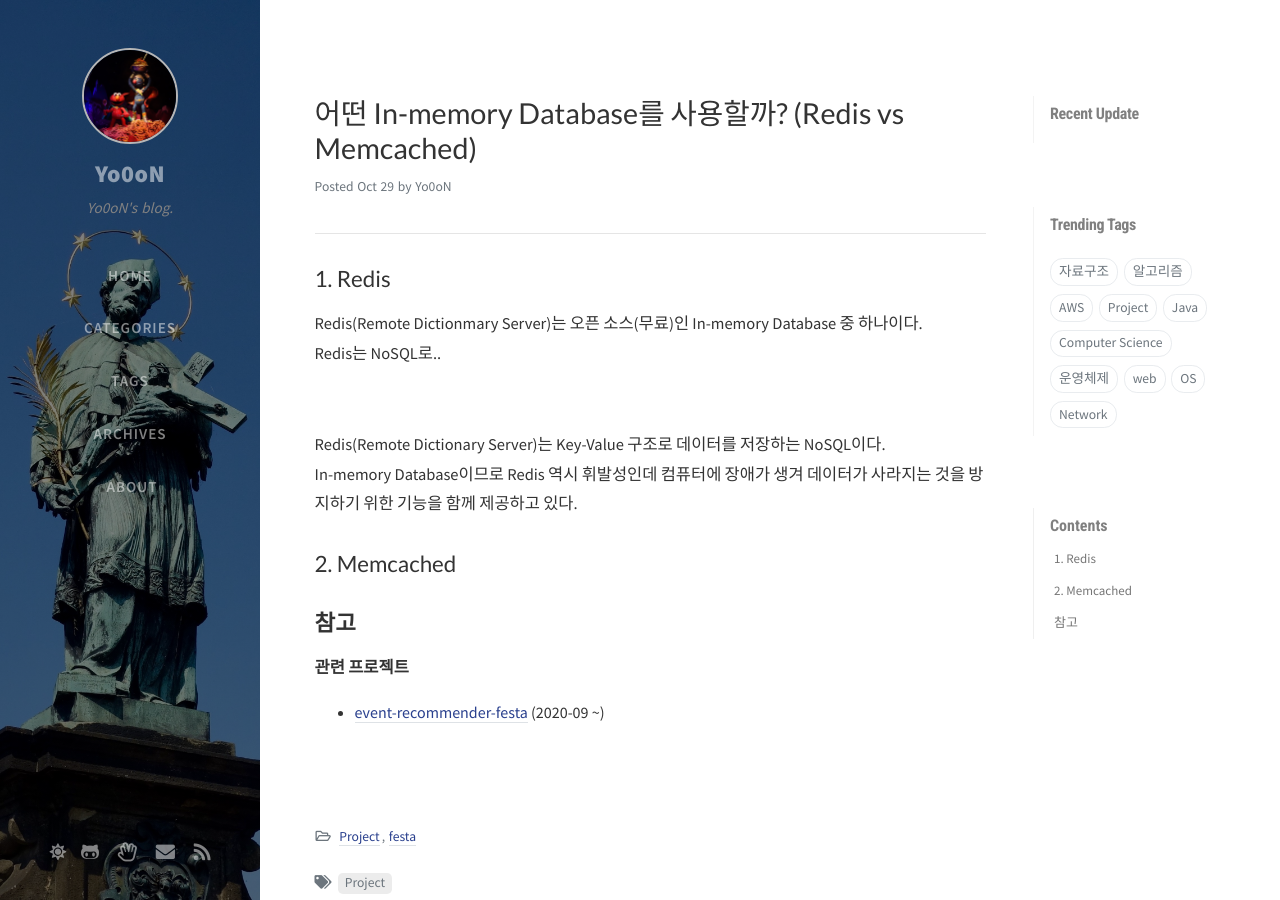
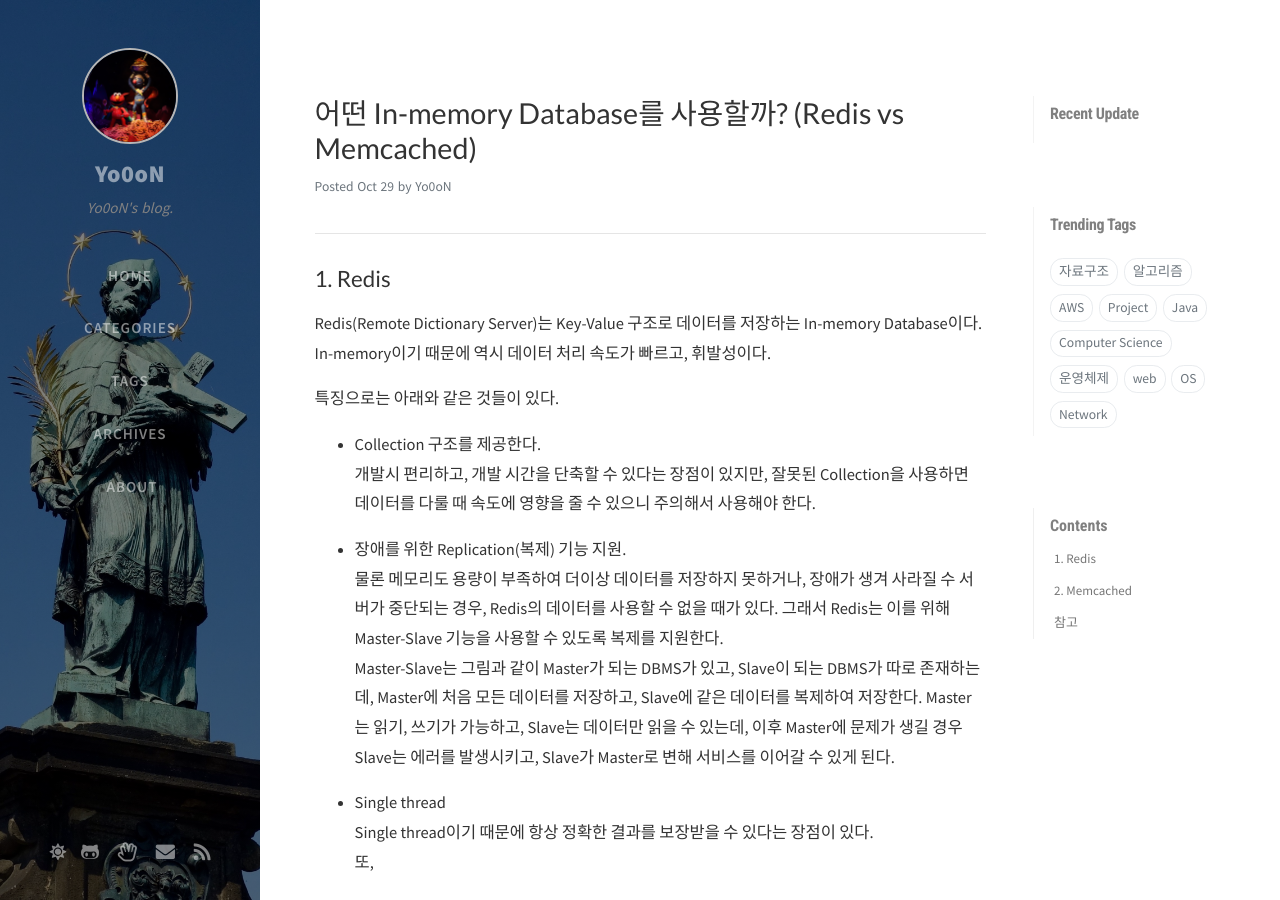
Before and after one commit to Yo0oN/Yo0oN.github.io, a Jekyll site: the page built from _posts/2020-10-30-Project.어떤InMemoryDB를사용할까.md, in a window 1280 px wide and 900 px high. Built offline with Jekyll 4.4.1, drawn with Linux system fonts in a browser that asks for light colours; nearby versions of some CDN libraries; comment, search, counter and statistics services are not loaded.

Commit message:
Redis 장애처리 내용 추가

```diff
--- a/_posts/2020-10-30-Project.어떤InMemoryDB를사용할까.md
+++ b/_posts/2020-10-30-Project.어떤InMemoryDB를사용할까.md
@@ -11,15 +11,23 @@ math: true
 
 ## 1. Redis
 
-Redis(Remote Dictionmary Server)는 오픈 소스(무료)인 In-memory Database 중 하나이다.<br>
-Redis는 NoSQL로..
+Redis(Remote Dictionary Server)는 Key-Value 구조로 데이터를 저장하는 In-memory Database이다.<br>
+In-memory이기 때문에 역시 데이터 처리 속도가 빠르고, 휘발성이다.
 
-<br>
+특징으로는 아래와 같은 것들이 있다.
 
+- Collection 구조를 제공한다.<br>
+개발시 편리하고, 개발 시간을 단축할 수 있다는 장점이 있지만, 잘못된 Collection을 사용하면 데이터를 다룰 때 속도에 영향을 줄 수 있으니 주의해서 사용해야 한다.
 
-Redis(Remote Dictionary Server)는 Key-Value 구조로 데이터를 저장하는 NoSQL이다.<br>
-In-memory Database이므로 Redis 역시 휘발성인데 컴퓨터에 장애가 생겨 데이터가 사라지는 것을 방지하기 위한 기능을 함께 제공하고 있다.
+- 장애를 위한 Replication(복제) 기능 지원.<br>
+물론 메모리도 용량이 부족하여 더이상 데이터를 저장하지 못하거나, 장애가 생겨 사라질 수 서버가 중단되는 경우, Redis의 데이터를 사용할 수 없을 때가 있다.
+그래서 Redis는 이를 위해 Master-Slave 기능을 사용할 수 있도록 복제를 지원한다.<br>
+Master-Slave는 그림과 같이 Master가 되는 DBMS가 있고, Slave이 되는 DBMS가 따로 존재하는데, Master에 처음 모든 데이터를 저장하고, Slave에 같은 데이터를 복제하여 저장한다.
+Master는 읽기, 쓰기가 가능하고, Slave는 데이터만 읽을 수 있는데, 이후 Master에 문제가 생길 경우 Slave는 에러를 발생시키고, Slave가 Master로 변해 서비스를 이어갈 수 있게 된다.
 
+-  Single thread<br>
+Single thread이기 때문에 항상 정확한 결과를 보장받을 수 있다는 장점이 있다.<br>
+또,
 
 ## 2. Memcached
 
```
